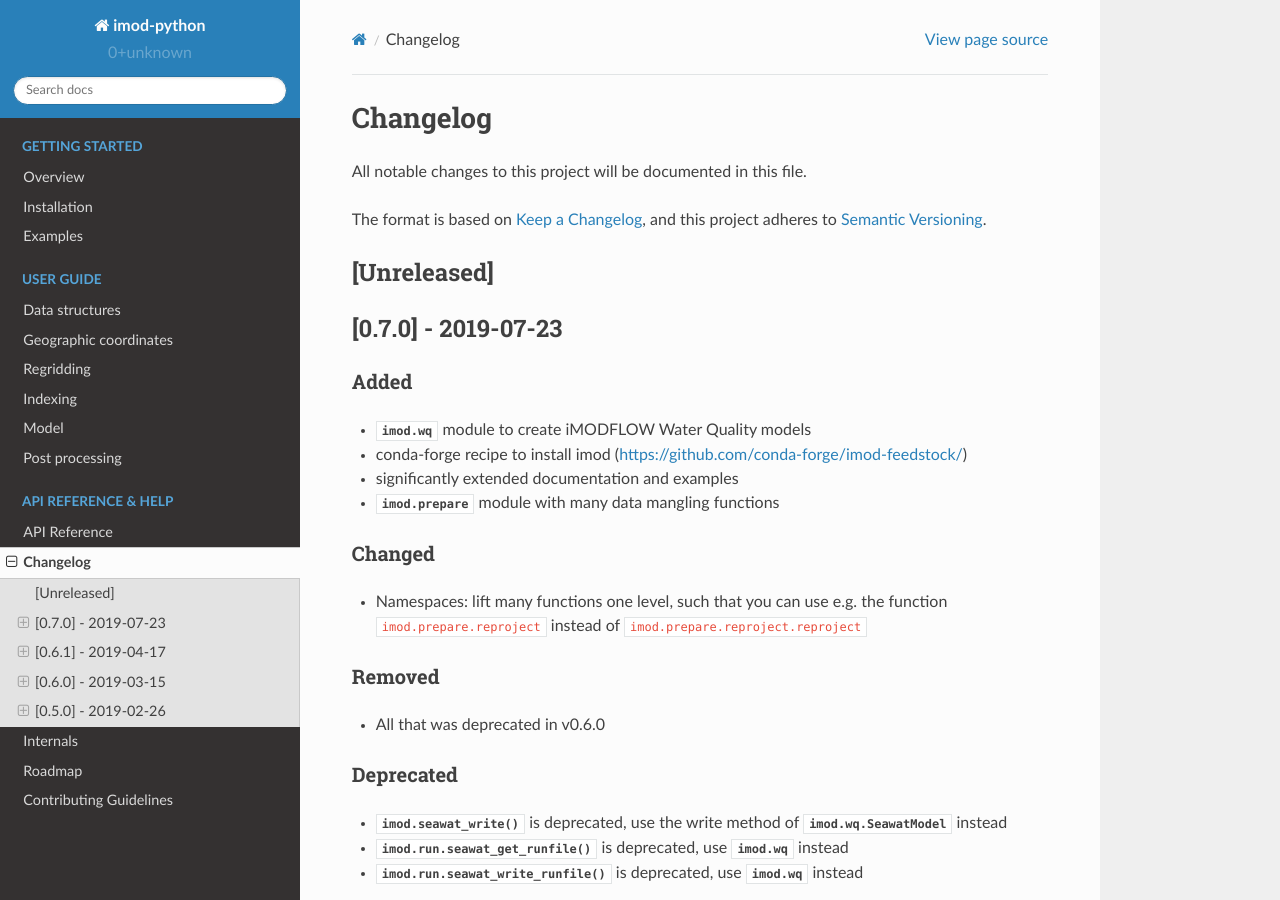
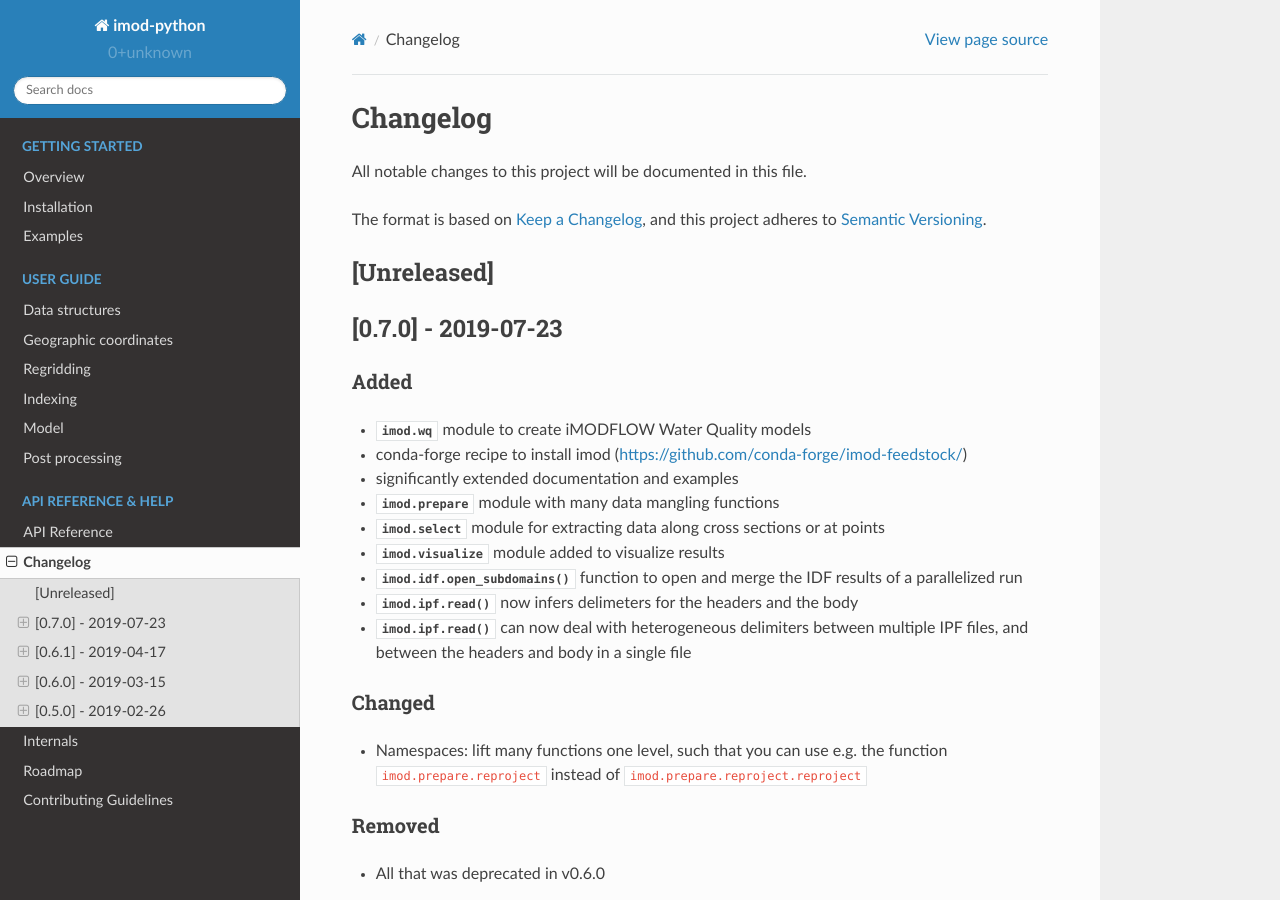
Before and after one commit to Deltares/imod-python, a Sphinx documentation site: the page built from docs/changelog.rst, in a window 1280 px wide and 900 px high. Built offline with Sphinx 7.4.7 and the Read the Docs theme 2.0.0, drawn with Linux system fonts in a browser that asks for light colours.

Commit message:
Add some changes to changelog

```diff
--- a/docs/changelog.rst
+++ b/docs/changelog.rst
@@ -19,6 +19,11 @@ Added
 -  conda-forge recipe to install imod (https://github.com/conda-forge/imod-feedstock/)
 -  significantly extended documentation and examples
 -  :mod:`imod.prepare` module with many data mangling functions
+-  :mod:`imod.select` module for extracting data along cross sections or at points
+-  :mod:`imod.visualize` module added to visualize results
+-  :func:`imod.idf.open_subdomains` function to open and merge the IDF results of a parallelized run
+-  :func:`imod.ipf.read` now infers delimeters for the headers and the body
+-  :func:`imod.ipf.read` can now deal with heterogeneous delimiters between multiple IPF files, and between the headers and body in a single file
 
 Changed
 ~~~~~~~
```
